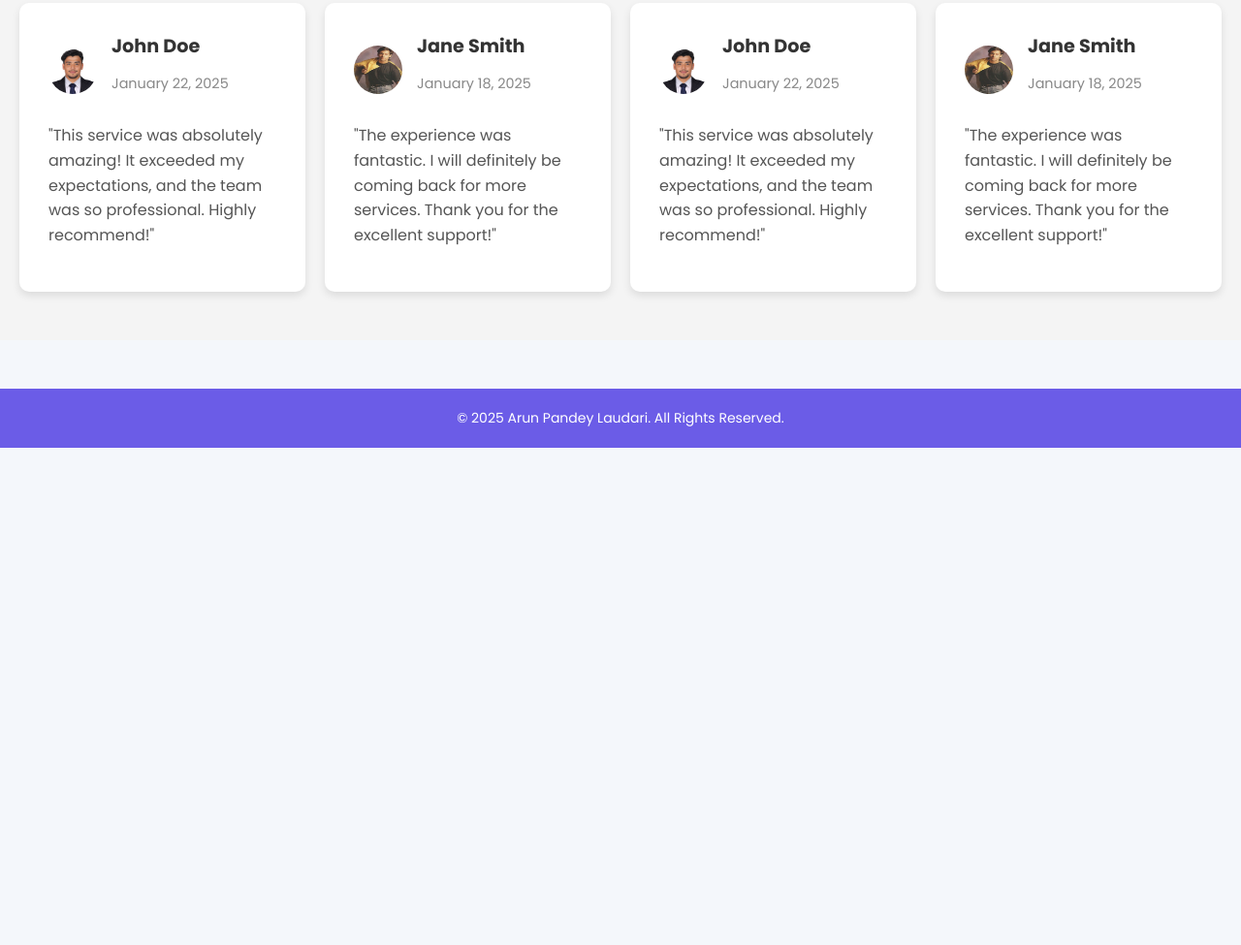
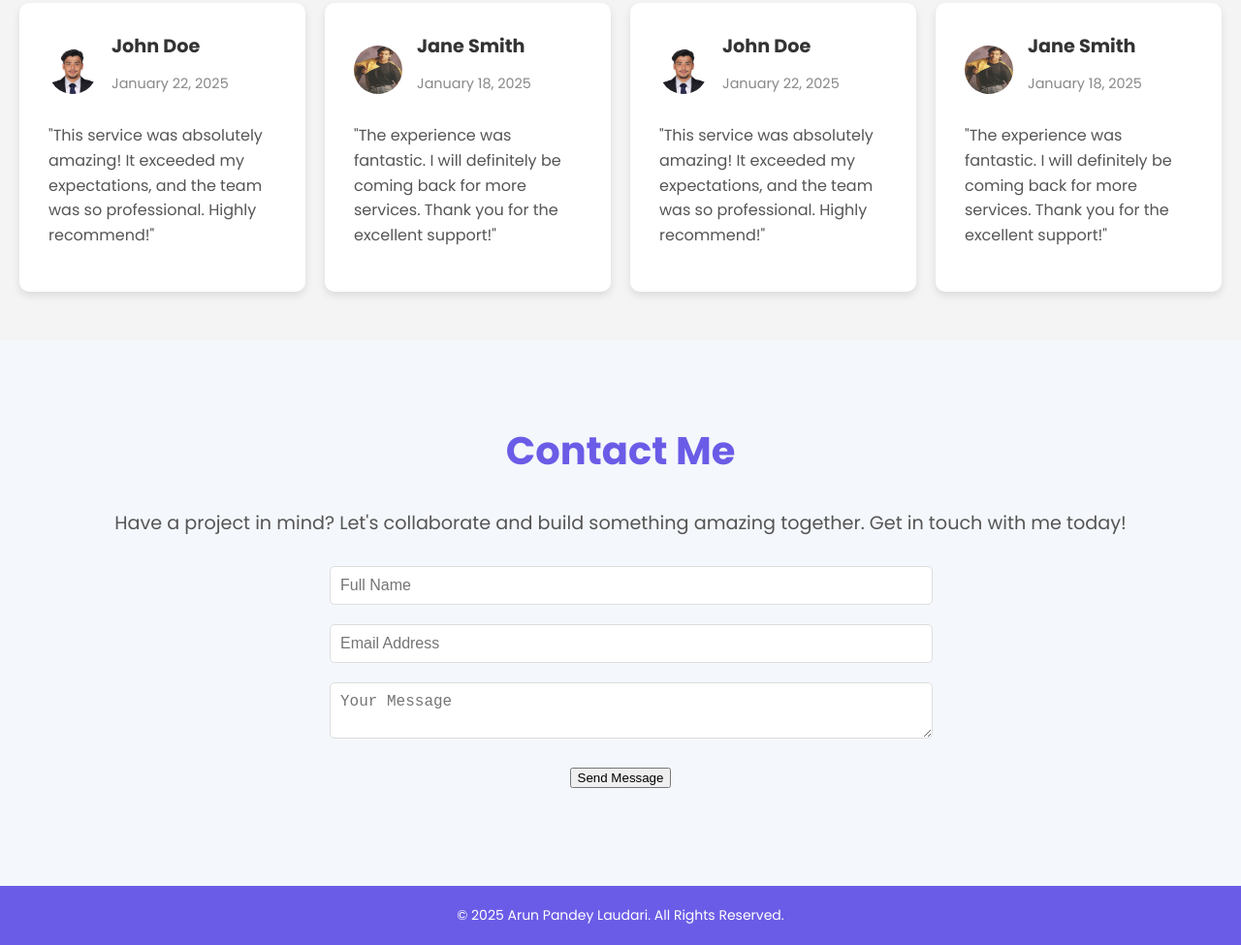
Before and after one commit to ArunPandeyLaudari/HTML-CSS-JS-CLASS-BIM-3rd-, a plain HTML site: page Project/portfolio.html in a window 1280 px wide. Shown: the part 2404-3379 px from the top of the page at 97% size. Before the commit the page ends 2866 px from the top, so only its background shows below. Drawn offline with nearby package versions, Linux system fonts and the light colour scheme.

Commit message:
portfolio updated

```diff
--- a/Project/portfolio.html
+++ b/Project/portfolio.html
@@ -397,6 +397,40 @@ grid-template-columns: auto auto auto auto;
         width: 200px;
       }
     }
+
+  /* // contact section css */
+  .contact-section {
+  text-align: center;
+  padding: 50px 0;
+}
+
+.contact-section h2 {
+  font-size: 2.5rem;
+  margin-bottom: 30px;
+  color: #6b5ce7;
+}
+
+.contact-section p {
+  font-size: 1.2rem;
+  color: #555;
+  margin-bottom: 30px;
+}
+
+.contact-section form {
+  max-width: 600px;
+
+  margin: 0 auto;
+}
+
+.contact-section input, .contact-section textarea {
+  width: 100%;
+  padding: 10px;
+  margin-bottom: 20px;
+  border: 1px solid #ddd;
+  border-radius: 5px;
+  font-size: 1rem;
+}
+
   </style>
 </head>
 
@@ -425,7 +459,8 @@ grid-template-columns: auto auto auto auto;
       <p>I craft digital experiences that connect users with meaningful solutions.</p>
       <div class="btn-group">
         <a href="#" class="btn-primary" style="text-decoration: none;">Hire Me</a>
-        <a href="#" class="btn-secondary">View Resume</a>
+        <a href="/Project/Class Notes.pdf" class="btn-secondary" download>View Resume</a>
+
       </div>
     </div>
   </section>
@@ -615,6 +650,23 @@ grid-template-columns: auto auto auto auto;
   </div>
 </section>
 
+<!-- Contact me section -->
+<section class="contact-section">
+  <h2>Contact Me</h2>
+  <p>Have a project in mind? Let's collaborate and build something amazing together. Get in touch with me today!</p>
+<!-- making a form of fullname email message -->
+  <form action="mailto:arunpandeylaudari@gmail.com" method="post" enctype="text/plain">
+    <input type="text" name="fullname" placeholder="Full Name" required>
+    <input type="email" name="email" placeholder="Email Address" required>
+    <textarea name="message" placeholder="Your Message" required></textarea>
+    <button type="submit">Send Message</button>
+</section>
+<!--
+contact me section ends here
+ -->
+
+
+
 
 
     <footer>
```
Also changed, not shown: Project/project3.html (+34 -1 lines), Project/arun.png (added), 1 other file.
